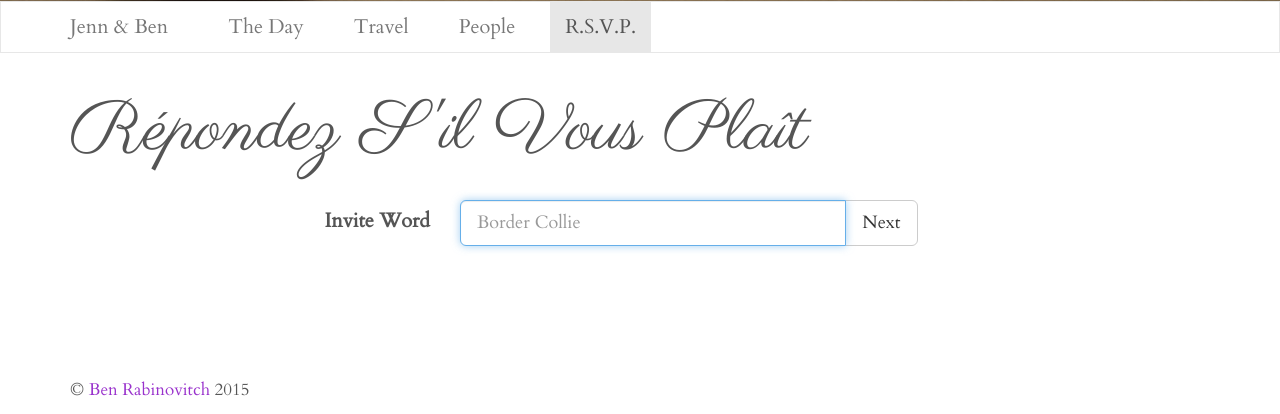
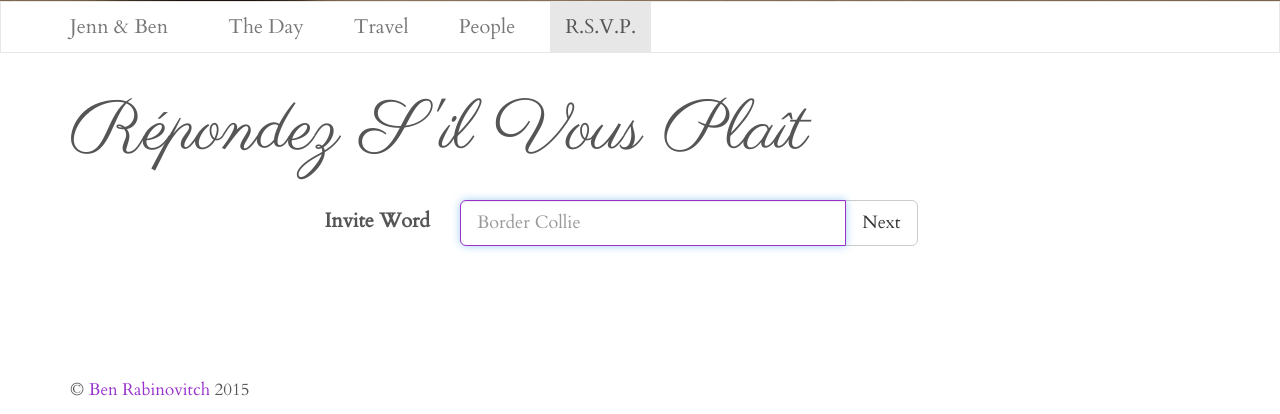
Before and after one commit to brab/wedding, a Django app: page /rsvp/ in a window 1280 px wide, with the restyled element focused. Shown: the part 523-937 px from the top of the page. Run offline with Django 3.2, Linux system fonts and the light colour scheme; some libraries are stand-ins or nearby versions.

Commit message:
Use theme colour for focused input border-colour

```diff
--- a/backend/static/base/styles.css
+++ b/backend/static/base/styles.css
@@ -25,3 +25,5 @@ a:hover {
 .navbar-nav>li { margin-right: 20px; }
 .navbar-brand { font-size: 20px; }
 .container>.navbar-header { margin-right: 30px; }
+
+.form-control:focus { border-color: #9932CC; }
```
